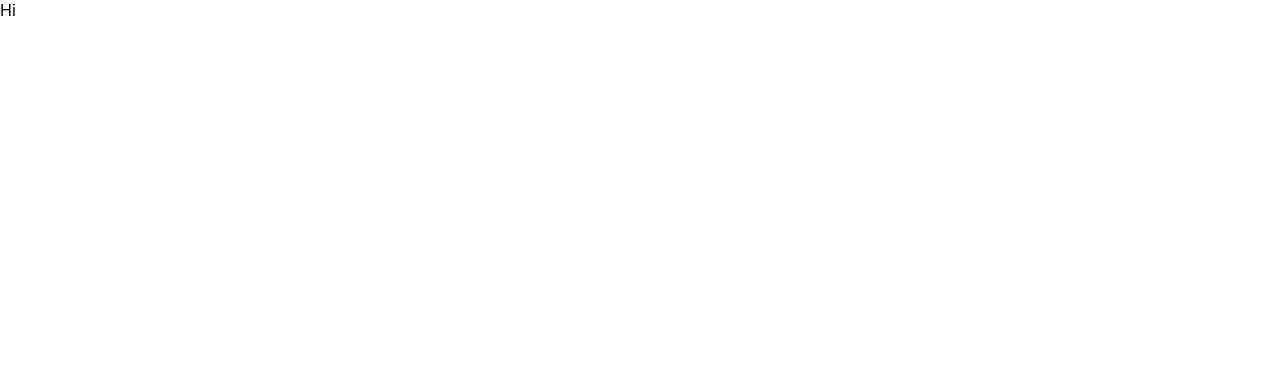
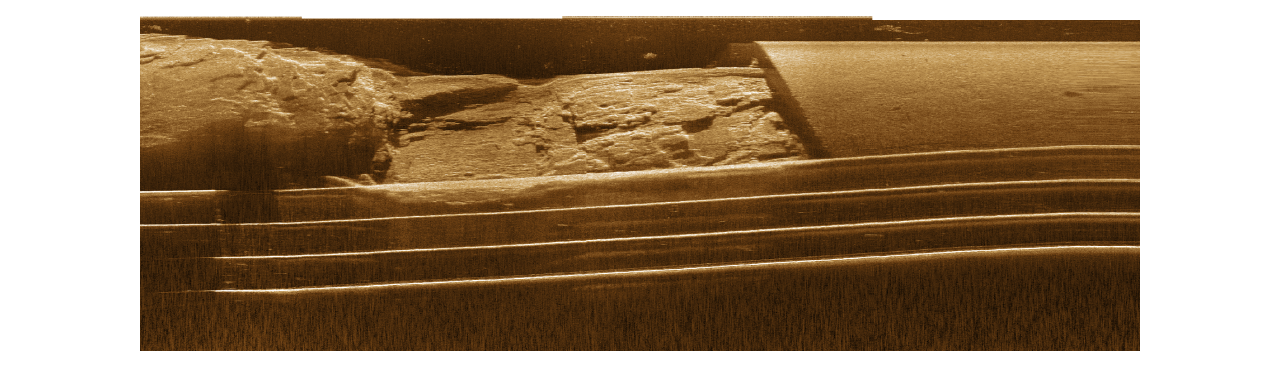
Before and after one commit to codewithdolly/Image-Map--assignment-1--EyeROV, a React (Create React App) app: page / in a window 1280 px wide. Shown: the top 390 px of the page. Built offline with nearby package versions, Linux system fonts and the light colour scheme.

Commit message:
Image added and given the shape and coords

```diff
--- a/src/App.js
+++ b/src/App.js
@@ -1,11 +1,12 @@
 import React from 'react';
 import './App.scss';
+import { ImgMap } from './Components';
 
 function App() {
   return (
     <>
     <div className="App">
-     Hi
+     <ImgMap />
     </div>
     </>
   );
--- a/src/Components/ImgMap/ImgMap.js
+++ b/src/Components/ImgMap/ImgMap.js
@@ -0,0 +1,36 @@
+import React from 'react'
+import "./ImgMap.scss"
+import sonarmap from "../Images/map.png";
+
+const imgObj= [
+    {
+        "title": "Step - Apron step",
+        "coords": "55,167,764,270",
+        "shape":"rect"
+    },
+    {
+        "title": "Crater - at location 1",
+        "coords": "591,19,690,145",
+        "shape":"rect"
+    }
+]
+
+
+const ImgMap = () => {
+    return (
+        <>
+        <div className='imgMap'>
+           <img src={sonarmap} alt="sonarmap" useMap="#workmap" />
+           <map name="workmap">
+           {imgObj.map((obj)=>{
+               return(
+                <area shape={obj.shape} coords={obj.coords} href="#" alt={obj.title} />
+               )
+           })}
+           </map>
+           </div>
+        </>
+    )
+}
+
+export default ImgMap;
--- /dev/null
+++ b/src/Components/ImgMap/ImgMap.scss
@@ -0,0 +1,4 @@
+.imgMap{
+    text-align: center;
+    margin: 1rem;
+}
--- a/src/Components/ImgMap/index.js
+++ b/src/Components/ImgMap/index.js
@@ -0,0 +1 @@
+export {default} from "./ImgMap";
--- /dev/null
+++ b/src/Components/index.js
@@ -0,0 +1 @@
+export {default as ImgMap} from './ImgMap';
```
Also changed, not shown: src/Components/ImageObjects/ImageObjects.js (deleted, +0 -12 lines), src/Components/Images/map.png (renamed from src/Components/Images/sonar_map.png).
